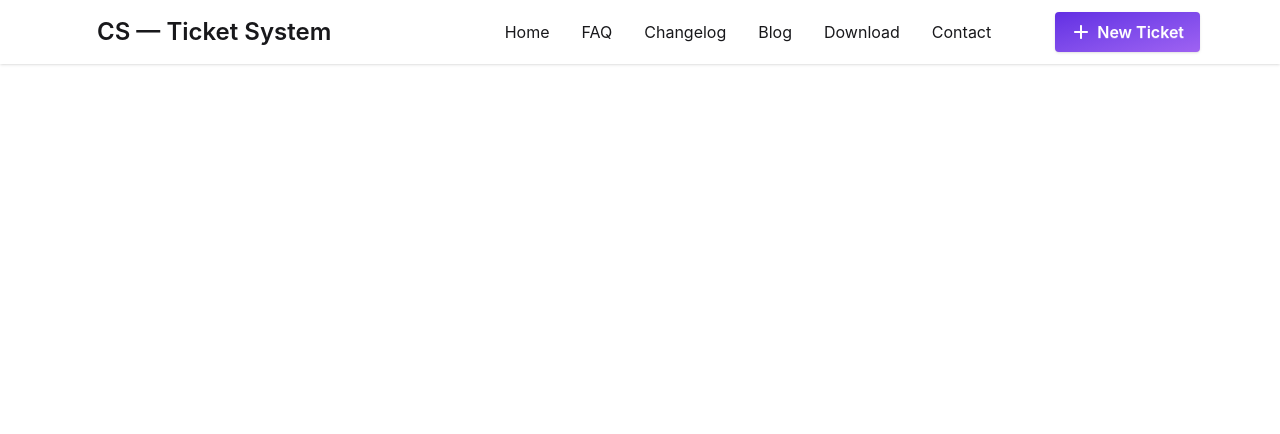
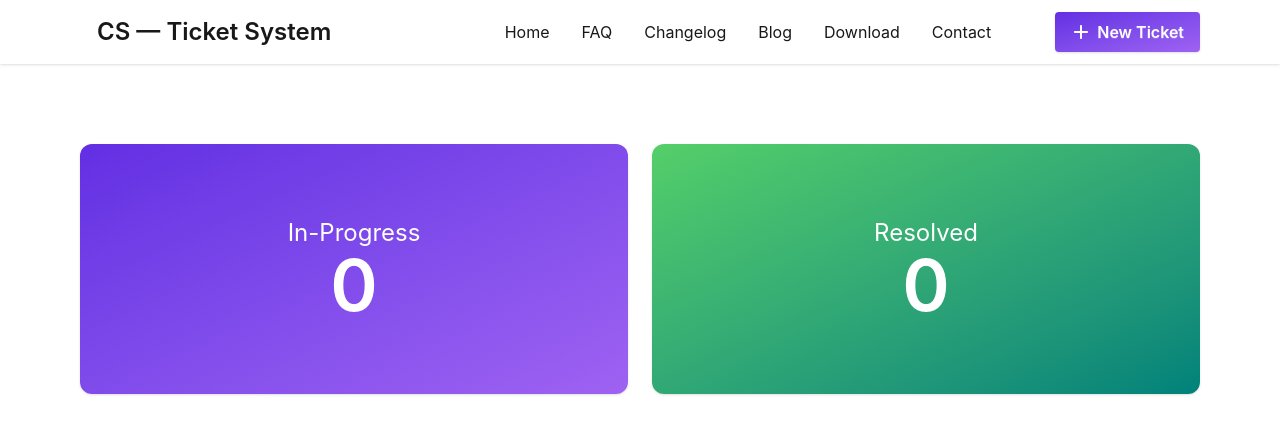
Before and after one commit to Big-Smokkee/Customer-Support, a React (Vite) app: page / in a window 1280 px wide. Shown: the top 434 px of the page. Built offline with nearby package versions, Linux system fonts and the light colour scheme.

Commit message:
feat: add hero section for the customer service but need to work on the style

```diff
--- a/src/App.jsx
+++ b/src/App.jsx
@@ -1,4 +1,5 @@
 import './App.css'
+import Hero from './components/Hero/Hero'
 import Navbar from './components/Navbar/Navbar'
 
 function App() {
@@ -7,6 +8,7 @@ function App() {
     <>
       <main data-theme="light" className='inter'>
         <Navbar></Navbar>
+        <Hero></Hero>
       </main>
     </>
   )
--- /dev/null
+++ b/src/components/Hero/Hero.jsx
@@ -0,0 +1,18 @@
+import React from 'react';
+const Hero = () => {
+    return (
+        <div className='px-6 md:px-20 my-6 md:my-20 flex items-center justify-center gap-6 text-white'>
+            <div className='h-44 md:h-62.5 w-100 md:w-175 flex flex-col items-center justify-center  rounded-xl  bg-linear-to-br from-[#632EE3] to-[#9F62F2] border-none shadow-sm transition'>
+                <h1 className='text-[18px] md:text-2xl'>In-Progress</h1>
+                <h1 className='text-3xl md:text-7xl font-semibold'>0</h1>
+            </div>
+            <div className='h-44 md:h-62.5 w-100 md:w-175  flex flex-col items-center justify-center  rounded-xl bg-linear-to-br from-[#54CF68] to-[#00827A] border-none shadow-sm transition'>
+                <h1 className='text-[18px] md:text-2xl'>Resolved</h1>
+                <img src="" alt="" />
+                <h1 className='text-3xl md:text-7xl font-semibold'>0</h1>
+            </div>
+        </div>
+    );
+};
+
+export default Hero;
```
